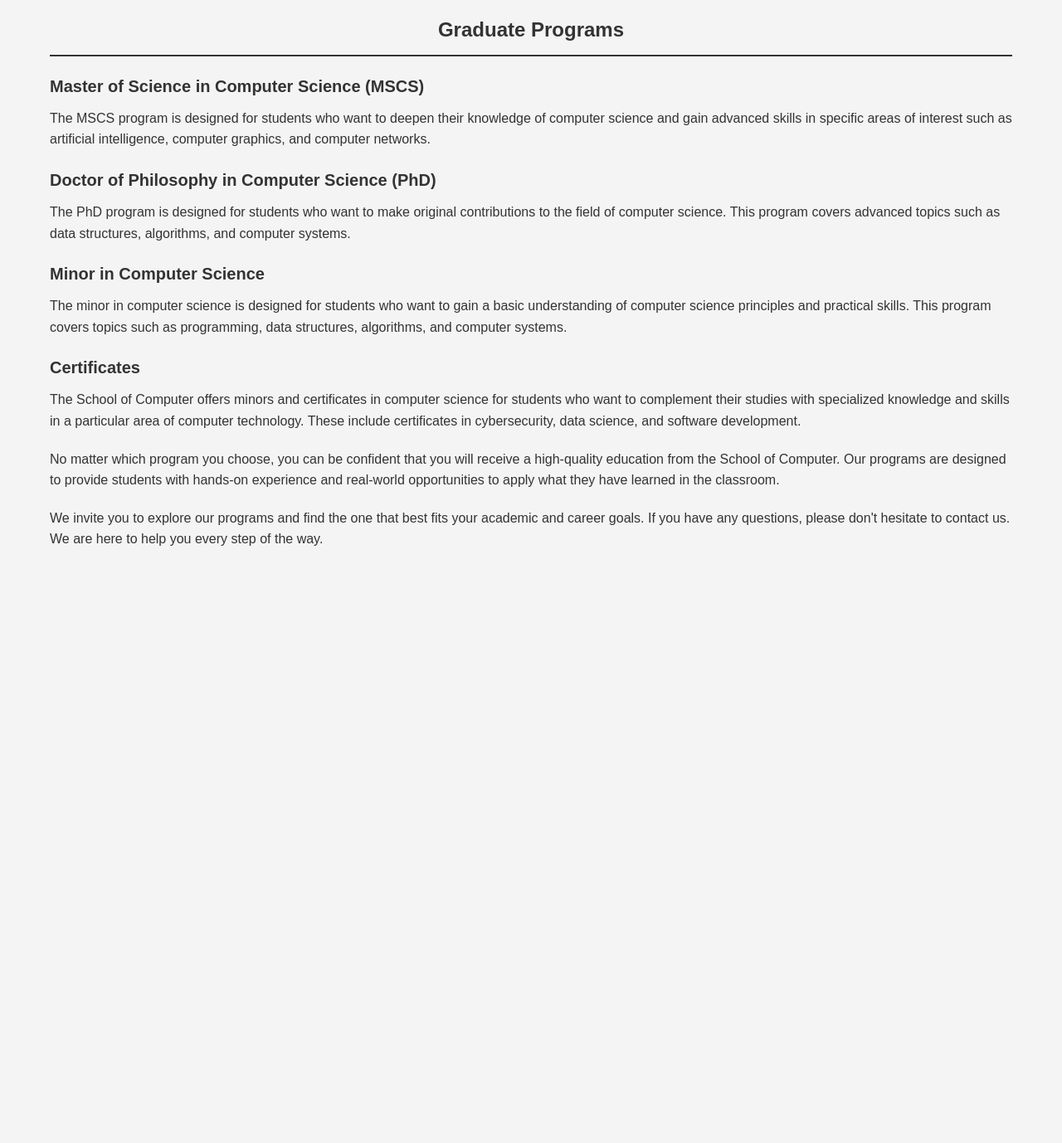
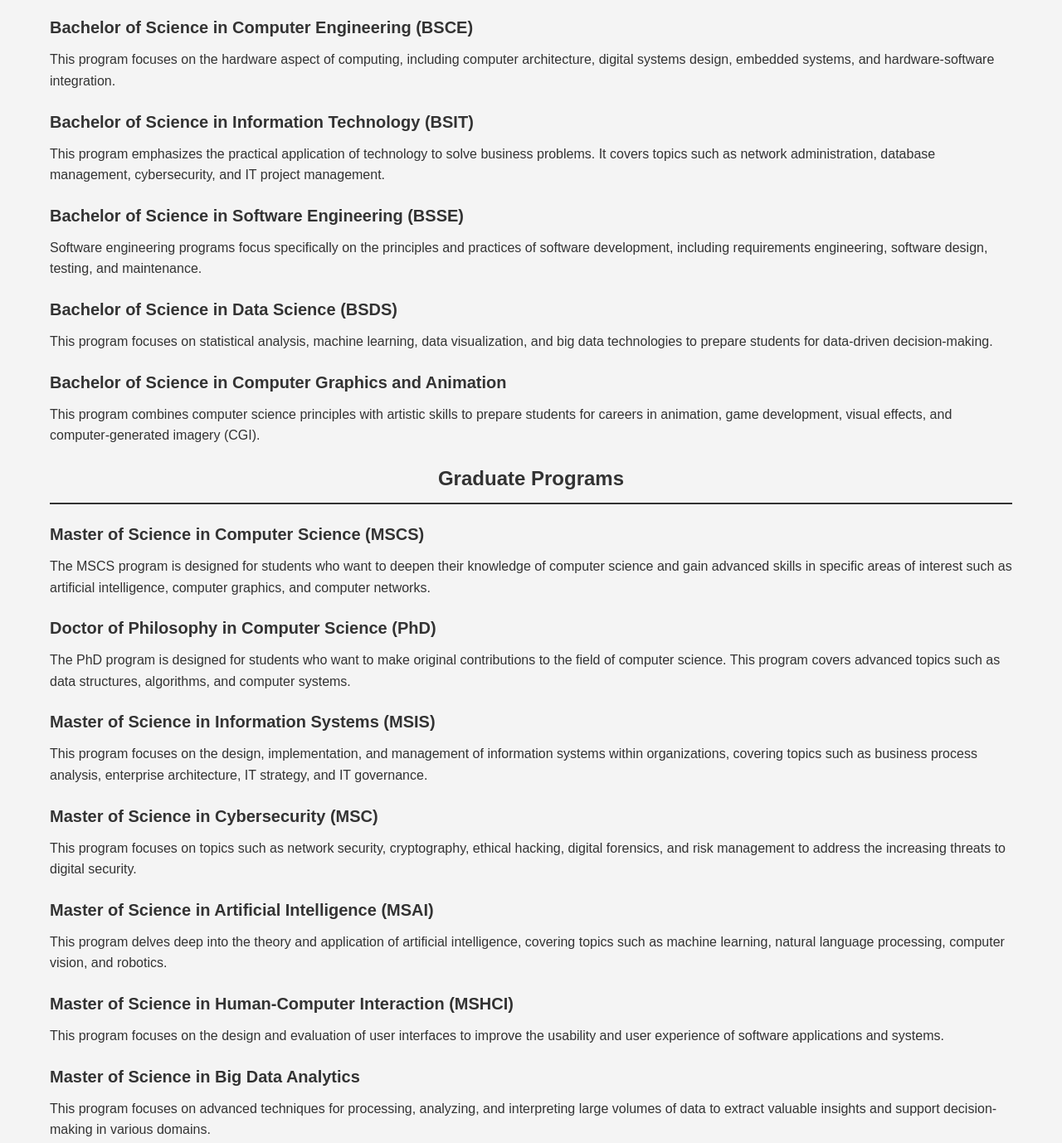
Before and after one commit to InCoTech1/School-of-Computer-Studies, a plain HTML site: page Program.html in a window 1280 px wide. Shown: the part 525-1903 px from the top of the page at 83% size. Before the commit the page ends 1228 px from the top, so only its background shows below. Drawn offline with Linux system fonts and the light colour scheme.

Commit message:
Update Program.html

```diff
--- a/Program.html
+++ b/Program.html
@@ -5,7 +5,7 @@
     <meta name="viewport" content="width=device-width, initial-scale=1.0">
     <title>School of Computer Programs</title>
     <style>
-        /* Global Styles */
+
         * {
             margin: 0;
             padding: 0;
@@ -21,7 +21,7 @@
             padding: 0;
         }
 
-        /* Navigation Styles */
+
         nav {
     background-color: #333;
     transition: background-color 0.3s ease;
@@ -67,7 +67,7 @@
             background-color: #333;
         }
 
-        /* Main Content Styles */
+
         .container {
             max-width: 1200px;
             margin: auto;
@@ -93,12 +93,12 @@
             font-size: 16px;
         }
 
-        /* Header Styles */
+
         header {
     background-image: url(images/header.png);
     background-size: cover;
     background-position: center;
-    height: 200px; /* Adjust height as needed */
+    height: 200px;
     text-align: center;
     position: relative;
 }
@@ -136,7 +136,23 @@ header h1 {
         <h2>Bachelor of Arts in Computer and Science (BACS)</h2>
         <p>The BACS program offers a more flexible and interdisciplinary approach to computer science education. This program allows students to combine their computer science studies with other fields such as mathematics, business, or the arts.</p>
 
-        <!-- More undergraduate programs -->
+        <h2>Bachelor of Science in Computer Engineering (BSCE)</h2>
+        <p>This program focuses on the hardware aspect of computing, including computer architecture, digital systems design, embedded systems, and hardware-software integration.</p>
+
+        <h2>Bachelor of Science in Information Technology (BSIT)</h2>
+        <p>This program emphasizes the practical application of technology to solve business problems. It covers topics such as network administration, database management, cybersecurity, and IT project management.</p>
+
+        <h2>Bachelor of Science in Software Engineering (BSSE)</h2>
+        <p>Software engineering programs focus specifically on the principles and practices of software development, including requirements engineering, software design, testing, and maintenance.</p>
+
+        <h2>Bachelor of Science in Data Science (BSDS)</h2>
+        <p>This program focuses on statistical analysis, machine learning, data visualization, and big data technologies to prepare students for data-driven decision-making.</p>
+
+        <h2>Bachelor of Science in Computer Graphics and Animation</h2>
+        <p>This program combines computer science principles with artistic skills to prepare students for careers in animation, game development, visual effects, and computer-generated imagery (CGI).</p>
+
+
+
 
         <h1>Graduate Programs</h1>
 
@@ -146,7 +162,20 @@ header h1 {
         <h2>Doctor of Philosophy in Computer Science (PhD)</h2>
         <p>The PhD program is designed for students who want to make original contributions to the field of computer science. This program covers advanced topics such as data structures, algorithms, and computer systems.</p>
 
-        <!-- More graduate programs -->
+        <h2>Master of Science in Information Systems (MSIS)</h2>
+        <p>This program focuses on the design, implementation, and management of information systems within organizations, covering topics such as business process analysis, enterprise architecture, IT strategy, and IT governance.</p>
+
+        <h2>Master of Science in Cybersecurity (MSC)</h2>
+        <p>This program focuses on topics such as network security, cryptography, ethical hacking, digital forensics, and risk management to address the increasing threats to digital security.</p>
+
+        <h2>Master of Science in Artificial Intelligence (MSAI)</h2>
+        <p>This program delves deep into the theory and application of artificial intelligence, covering topics such as machine learning, natural language processing, computer vision, and robotics.</p>
+
+        <h2>Master of Science in Human-Computer Interaction (MSHCI)</h2>
+        <p>This program focuses on the design and evaluation of user interfaces to improve the usability and user experience of software applications and systems.</p>
+
+        <h2>Master of Science in Big Data Analytics</h2>
+        <p>This program focuses on advanced techniques for processing, analyzing, and interpreting large volumes of data to extract valuable insights and support decision-making in various domains.</p>
 
         <h2>Minor in Computer Science</h2>
         <p>The minor in computer science is designed for students who want to gain a basic understanding of computer science principles and practical skills. This program covers topics such as programming, data structures, algorithms, and computer systems.</p>
```
